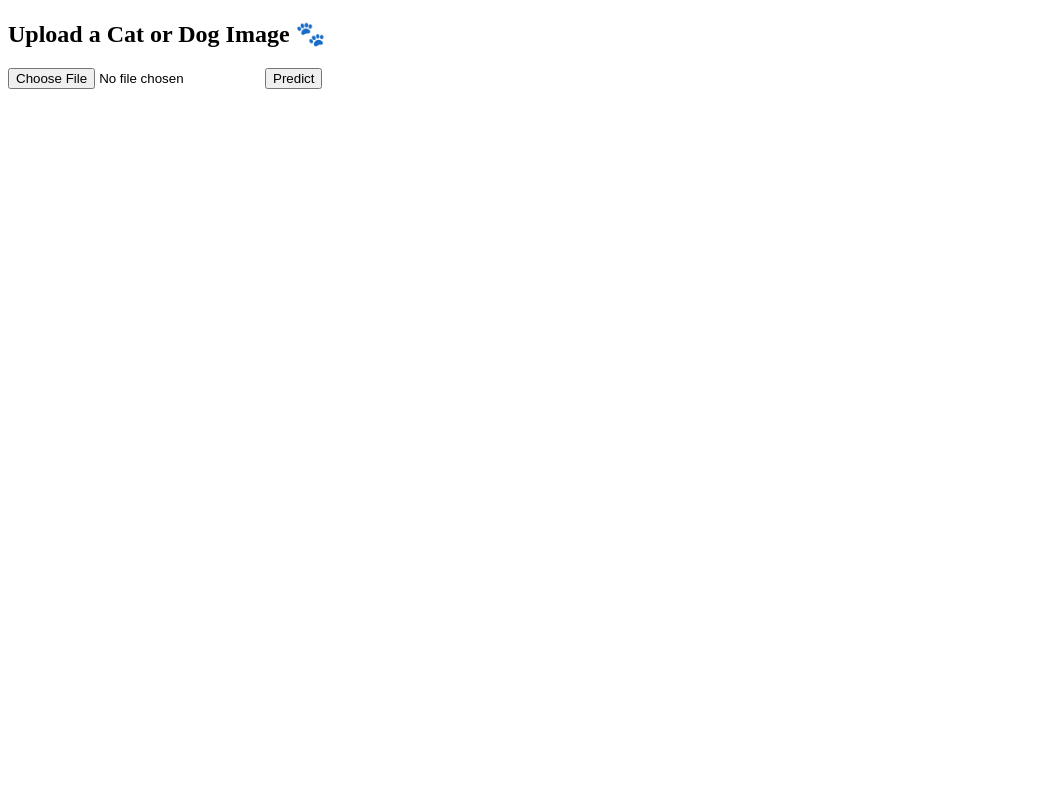
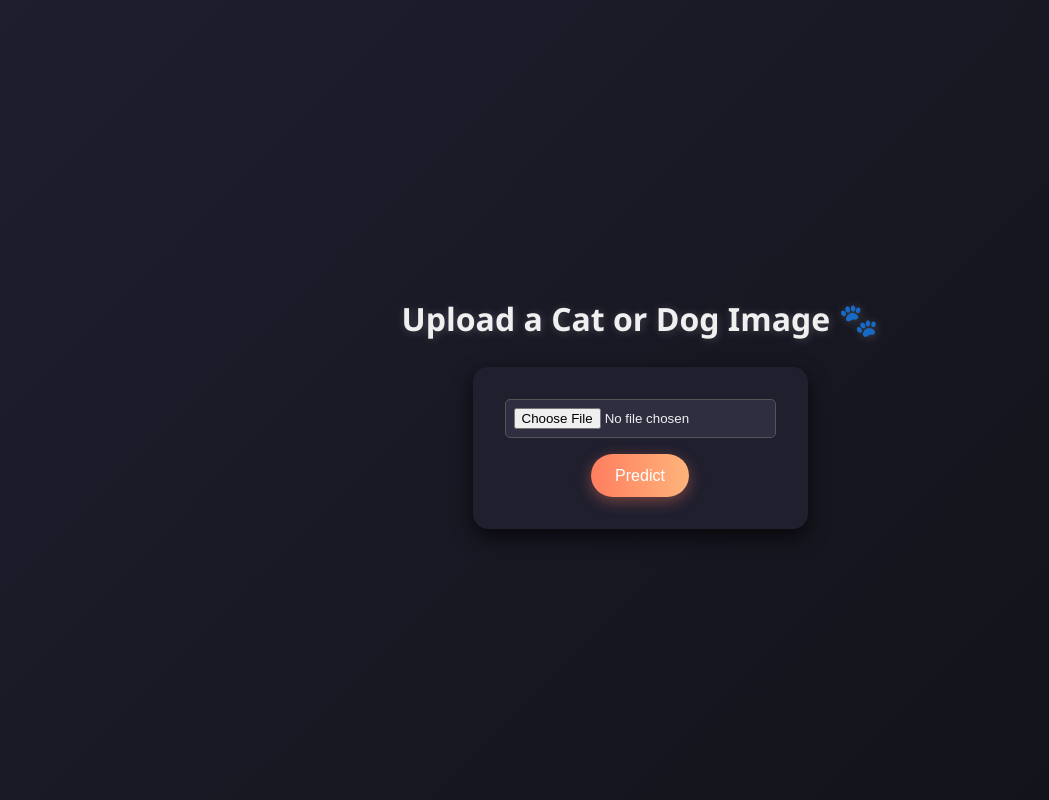
Before and after one commit to SSaiLokesh/CatsAndDogs_ML_Flask_Model, a plain HTML site: page templates/index.html in a window 1280 px wide. Shown: the whole page, without its empty margins (0-1049 px from the left). Drawn offline with Linux system fonts and the light colour scheme.

Commit message:
Update index.html

```diff
--- a/templates/index.html
+++ b/templates/index.html
@@ -1,7 +1,82 @@
 <!DOCTYPE html>
-<html>
+<html lang="en">
 <head>
+  <meta charset="UTF-8" />
+  <meta name="viewport" content="width=device-width, initial-scale=1.0"/>
   <title>Cat vs Dog Predictor</title>
+  <style>
+    body {
+      margin: 0;
+      padding: 0;
+      font-family: 'Segoe UI', sans-serif;
+      background: linear-gradient(135deg, #1e1e2f, #121218);
+      color: #f0f0f0;
+      display: flex;
+      flex-direction: column;
+      align-items: center;
+      justify-content: center;
+      height: 100vh;
+    }
+
+    h2 {
+      font-size: 2rem;
+      text-shadow: 1px 1px 10px rgba(255, 255, 255, 0.2);
+      animation: fadeIn 1s ease-out;
+    }
+
+    form {
+      background-color: #1f1f2e;
+      padding: 2rem;
+      border-radius: 15px;
+      box-shadow: 0 8px 20px rgba(0, 0, 0, 0.7);
+      display: flex;
+      flex-direction: column;
+      align-items: center;
+      gap: 1rem;
+      animation: slideUp 1s ease-out;
+    }
+
+    input[type="file"] {
+      background-color: #2e2e40;
+      color: #f0f0f0;
+      border: 1px solid #555;
+      padding: 0.5rem;
+      border-radius: 5px;
+      transition: all 0.3s ease;
+    }
+
+    input[type="file"]:hover {
+      border-color: #888;
+      background-color: #3a3a50;
+    }
+
+    button {
+      background: linear-gradient(to right, #ff7e5f, #feb47b);
+      color: #fff;
+      border: none;
+      padding: 0.8rem 1.5rem;
+      border-radius: 25px;
+      font-size: 1rem;
+      cursor: pointer;
+      box-shadow: 0 4px 15px rgba(255, 126, 95, 0.4);
+      transition: transform 0.2s ease, box-shadow 0.2s ease;
+    }
+
+    button:hover {
+      transform: translateY(-3px);
+      box-shadow: 0 6px 20px rgba(255, 126, 95, 0.6);
+    }
+
+    @keyframes fadeIn {
+      from { opacity: 0; }
+      to   { opacity: 1; }
+    }
+
+    @keyframes slideUp {
+      from { transform: translateY(30px); opacity: 0; }
+      to   { transform: translateY(0); opacity: 1; }
+    }
+  </style>
 </head>
 <body>
   <h2>Upload a Cat or Dog Image 🐾</h2>
```
Lines whose indentation alone changed are shown as unchanged.
